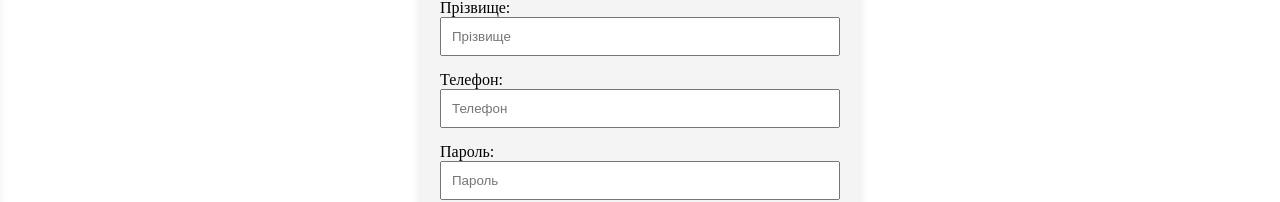
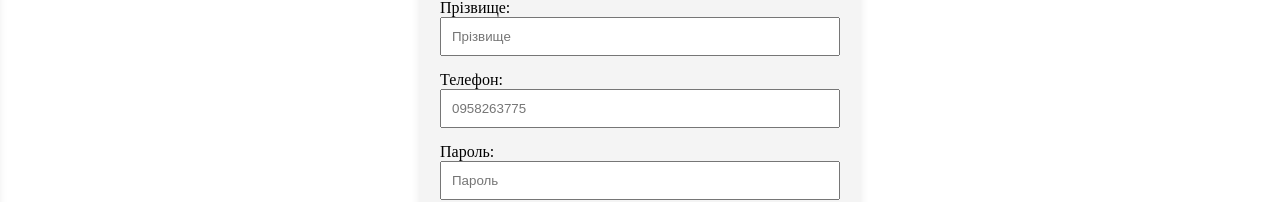
Before and after one commit to NktZhchnk/vueShop, a Vue app: page /registration in a window 1280 px wide. Shown: the part 242-444 px from the top of the page. Built offline with nearby package versions, Linux system fonts and the light colour scheme; a web font is replaced by a local one.

Commit message:
new logic users DetailsOrderUser / auth/ reg / more fix

```diff
--- a/src/components/Users/UiRegistration.vue
+++ b/src/components/Users/UiRegistration.vue
@@ -19,7 +19,7 @@
       <div class="form-group">
         <label for="phoneNumber">Телефон:</label>
         <input type="text" @input="checkNumber" v-model="phoneNumber" id="phoneNumber" class="input-field"
-               placeholder="Телефон">
+               placeholder="0958263775">
       </div>
 
       <div class="form-group">
```
